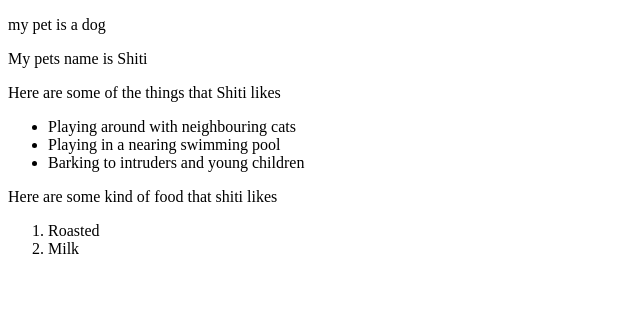
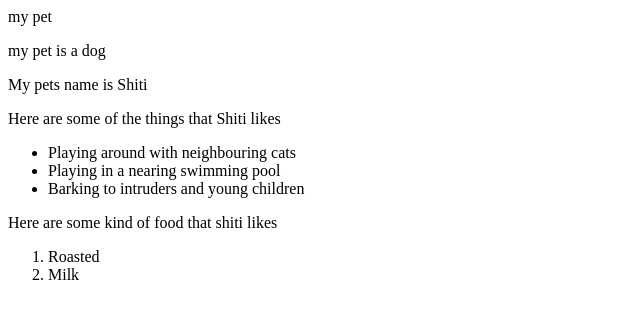
Before and after one commit to David5627/My-first-website, a plain HTML site: page Documents/moringa-projects/pet-website/index.html in a window 1280 px wide. Shown: the whole page, without its empty margins (0-640 px from the left). Drawn offline with Linux system fonts and the light colour scheme.

Commit message:
modified pages

```diff
--- a/Documents/moringa-projects/pet-website/index.html
+++ b/Documents/moringa-projects/pet-website/index.html
@@ -6,6 +6,7 @@
     <title>Pet website</title>
 </head>
 <body>
+    <hi>my pet</hi>
     <p>my pet is a dog</p>
     <p>My pets name is Shiti</p>
     <p>Here are some of the things that Shiti likes</p>
```
